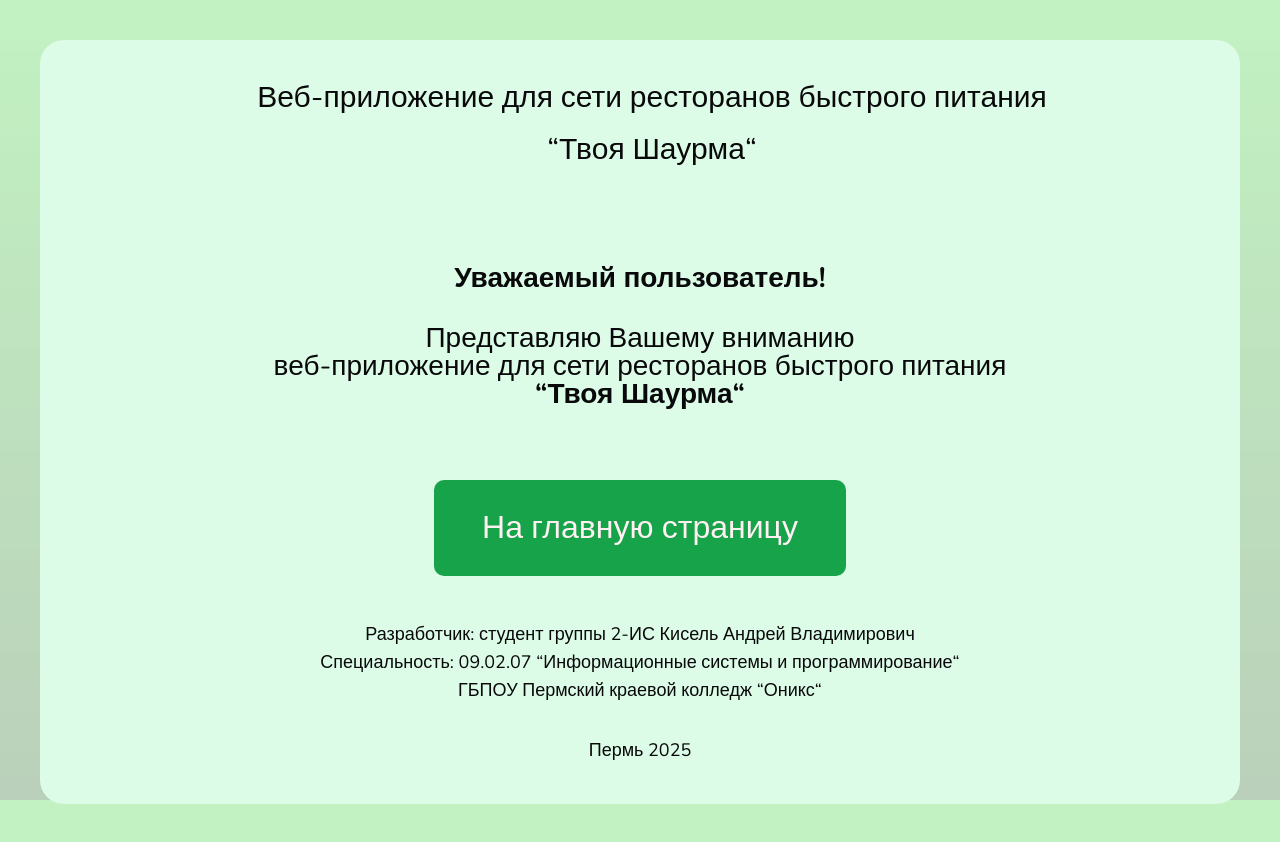
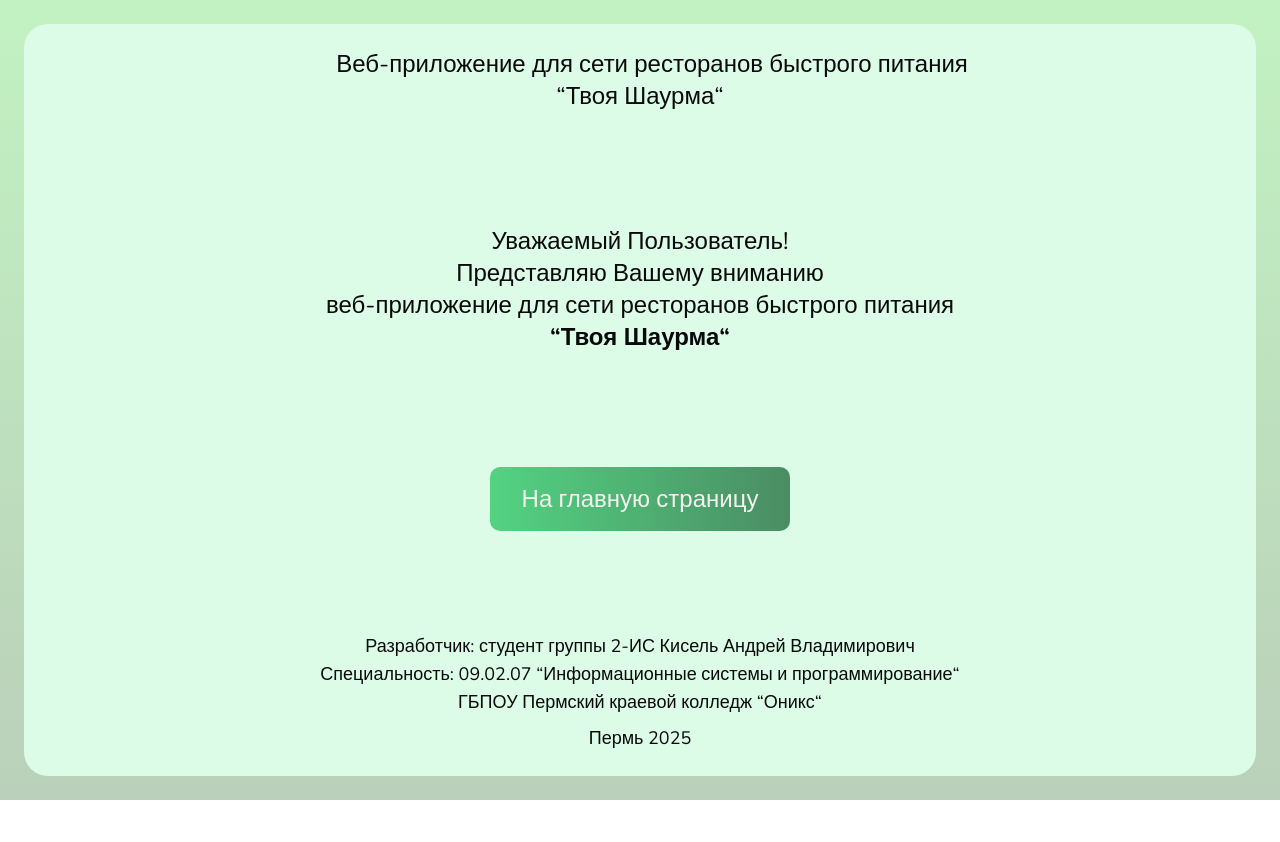
Before and after one commit to undrokisel/next-junkfood, a Next.js app: page /start in a window 1280 px wide. After the commit the page ends 800 px from the top, so only its background shows below. Built offline with nearby package versions, Linux system fonts and the light colour scheme.

Commit message:
fix(start): scroll

```diff
--- a/src/app/(start)/start/page.tsx
+++ b/src/app/(start)/start/page.tsx
@@ -9,55 +9,73 @@ import { FadeVisible } from '../../../components/shared/animation/FadeVisible';
 function Start() {
   return (
     <Container className=' flex min-h-screen justify-center text-lg '>
-      <div className='bg-green-100 rounded-3xl p-4 sm:p-10 m-4 sm:m-10 min-h-[60vh] flex flex-col text-center gap-2 sm:gap-4 flex-grow'>
+      <div
+        className={`
+        bg-green-100 rounded-3xl
+        p-4 xl:p-6 2xl:p-10
+        m-2 xl:m-6 2xl:m-10
+        min-h-[60vh] flex flex-col justify-between text-center gap-4
+        _gap-2 _sm:gap-4 flex-grow
+        `}
+      >
+        <div className='flex flex-col gap-0'>
           <FadeVisible>
             <Title
               size='lg'
               text='Веб-приложение для сети ресторанов быстрого питания'
-            className='sm:ml-6 text-lg sm:text-3xl'
+              className='sm:ml-6 text-lg sm:text-xl lg:text-2xl 2xl:text-3xl leading-none'
             />
           </FadeVisible>
           <FadeVisible>
             <Title
               size='lg'
               text='&ldquo;Твоя Шаурма&ldquo;'
-            className='text-xl sm:text-3xl sm:ml-6'
+              className='text-xl text-lg sm:text-xl lg:text-2xl 2xl:text-3xl leading-none'
             />
           </FadeVisible>
+        </div>
 
-        <div className='mt-4 sm:mt-20 flex-grow content-center'>
+        {/* центральный блок */}
+        <div className='mt-4 2xl:mt-20 content-center flex flex-col gap-2 _sm:gap-4 justify-between'>
           <FadeVisible>
-            <div className='mb-6 sm:mb-10'>
-              <p className='sm:text-[28px] mb-4 sm:mb-8'>
-                <b>Уважаемый пользователь!</b>
-              </p>
-              <p className='sm:text-[28px]'>Представляю Вашему вниманию</p>
-              <p className='sm:text-[28px]'>
+            <div className='_mb-6 _sm:mb-10 flex flex-col gap-0'>
+              <span className='text-lg sm:text-xl lg:text-2xl 2xl:text-3xl leading-none'>
+                Уважаемый Пользователь!
+              </span>
+              <span className='text-lg sm:text-xl lg:text-2xl 2xl:text-3xl leading-none'>
+                Представляю Вашему вниманию
+              </span>
+              <span className='text-lg sm:text-xl lg:text-2xl 2xl:text-3xl leading-none'>
                 веб-приложение для сети ресторанов быстрого питания
-              </p>
-              <p className='sm:text-[28px]'>
+              </span>
+              <span className='text-lg sm:text-xl lg:text-2xl 2xl:text-3xl leading-none'>
                 <b>&ldquo;Твоя Шаурма&ldquo;</b>
-              </p>
+              </span>
             </div>
           </FadeVisible>
+        </div>
         <FadeVisible>
-            <Button className='sm:mt-8 sm:p-12'>
-              <Link href='/' className='text-lg sm:text-[32px]'>
+          {/* <ShimmerButton> */}
+          <Button className='mt-4 2xl:mt-8 p-6 sm:p-8 lg:p-8 xl:p-8 2xl:p-12 animate-pulse relative overflow-hidden bg-gradient-to-r from-green-500 to-green-800'>
+            <Link
+              href='/'
+              className='text-lg sm:text-xl lg:text-2xl 2xl:text-3xl'
+            >
               На главную страницу
             </Link>
           </Button>
+          {/* </ShimmerButton> */}
         </FadeVisible>
-        </div>
 
         <FadeVisible>
-          <div className='mt-4 sm:mt-7 text-center text-[16px] sm:text-lg'>
+          <div className='mt-1 text-center text-[16px] sm:text-lg flex flex-col gap-0 leading-tight'>
             <p>Разработчик: студент группы 2-ИС Кисель Андрей Владимирович</p>
             <p>
               Специальность: 09.02.07 &ldquo;Информационные системы и
               программирование&ldquo;
             </p>
             <p>ГБПОУ Пермский краевой колледж &ldquo;Оникс&ldquo;</p>
-            <p className='mt-4 sm:mt-8'>Пермь 2025</p>
+            <p className='mt-2'>Пермь 2025</p>
           </div>
         </FadeVisible>
       </div>
```
Lines whose indentation alone changed are shown as unchanged.
